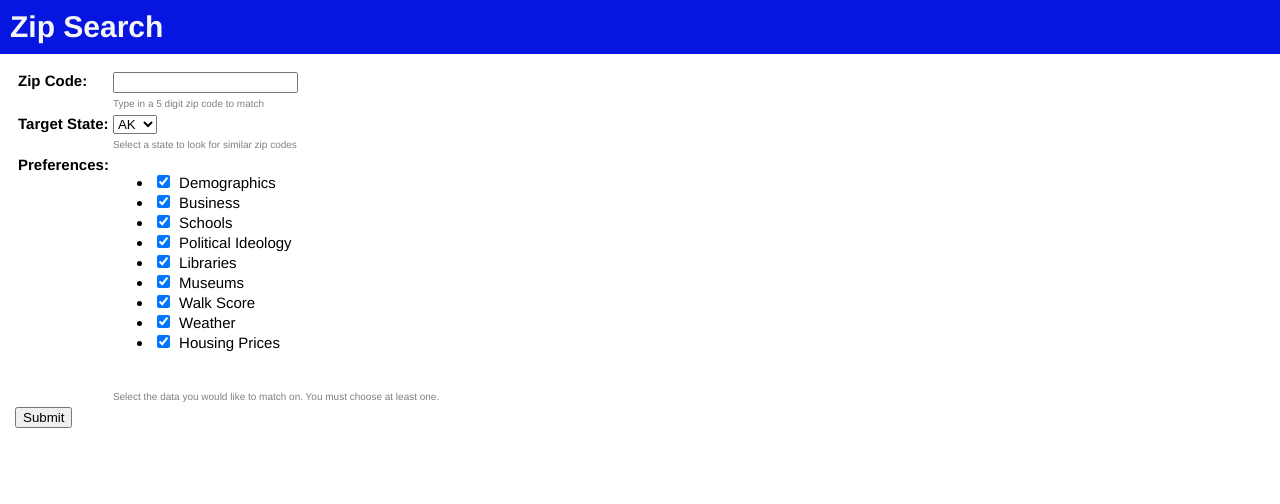
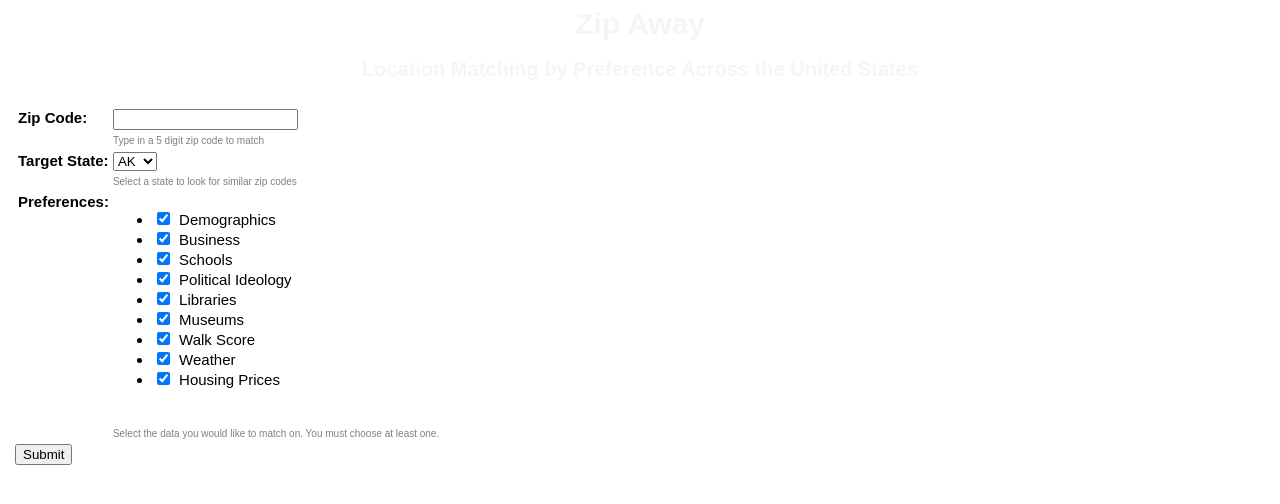
Before and after one commit to shankster91/cs122-class-project, a Django app: page / in a window 1280 px wide. Shown: the top 504 px of the page. Run offline with Django 3.2, Linux system fonts and the light colour scheme.

Commit message:
edits to layout

```diff
--- a/ui/mysite/static/main.css
+++ b/ui/mysite/static/main.css
@@ -2,17 +2,25 @@
 html, body {
     margin: 0;
     padding: 0;
-    font-family: Helvetica;
+    font-family: Arial, Helvetica, sans-serif;
 }
 
 div#header {
-    background: rgb(6, 21, 224);
+    background: url('/static/img/home-cover.jpg')  /* rgb(6, 21, 224); */
     margin: 0;
     padding: 0;
+    text-align: center;
 }
 
 div#header h1 {
     font-size: 30px;
+    color: #f5f5f5;
+    margin: 0;
+    padding: 7px;
+}
+
+div#header h3 {
+    font-size: 20px;
     color: #f5f5f5;
     margin: 0;
     padding: 10px;
@@ -98,7 +106,7 @@ table.zips tr th {
 table.zips tr td,
 table.zips tr th {
     padding: 5px;
-    font-size: 19px;
+    font-size: 15px;
 }
 
 table.zips tr:nth-child(even) {
--- a/ui/mysite/zipsearch/templates/zipsearch/index.html
+++ b/ui/mysite/zipsearch/templates/zipsearch/index.html
@@ -7,7 +7,8 @@
     </head>
     <body>
         <div id="header">
-            <h1>Zip Search</h1>
+            <h1>Zip Away</h1>
+            <h3>Location Matching by Preference Across the United States</h3>
         </div>
         {% if result != None %}
         <div id="map"></div>
```
